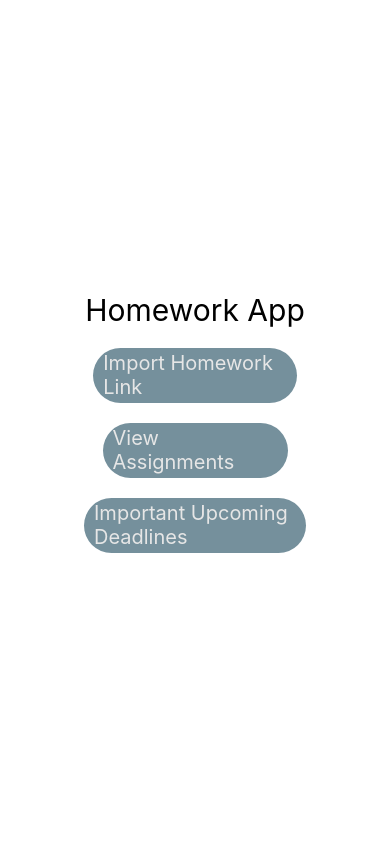
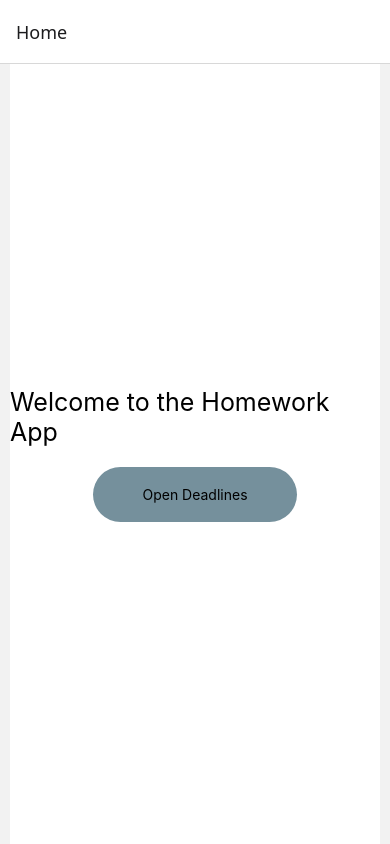
Before and after one commit to itsethe/Homework_app, a React Native app in the folder homework_app/: screen /Home in a window 390 px wide. Built offline with nearby package versions, Linux system fonts and the light colour scheme.

Commit message:
made gui navigation

```diff
--- a/homework_app/App.js
+++ b/homework_app/App.js
@@ -1,95 +1,25 @@
-import { StatusBar } from 'expo-status-bar';
-import React from 'react';
-import { Button, StyleSheet, Text, View, Touchable, TouchableOpacity } from 'react-native';
+import React from "react";
+import { NavigationContainer } from "@react-navigation/native";
+import { createStackNavigator } from "@react-navigation/stack";
 
+import Home from "./src/Home"
+import URL_page from "./src/URL_page"
+import Homework from "./src/Homework"
+import Deadlines from "./src/Deadlines"
 
-export default function App() {
-  return (
-    <View style={styles.container}>
-      <Text style={{fontSize:30}}>Homework App</Text>
-{/*
-      <Button title="Import Homework Link" ></Button>
-      <Button title="View Assignments" ></Button>
-      <Button title="Import Upcoming Deadlines" ></Button> */}
+const Stack = createStackNavigator();
 
-      {/*Custom buttons*/}
-      <TouchableOpacity style={styles.buttonCont_hw}>
-        <Text style={styles.hw_button}>Import Homework Link</Text>
-      </TouchableOpacity>
-
-       <TouchableOpacity style={styles.buttonCont_assign}>
-        <Text style={styles.assign_button}>View Assignments</Text>
-      </TouchableOpacity>
-
-      <TouchableOpacity style={styles.buttonCont_deadlines}>
-        <Text style={styles.deadlines_button}>Important Upcoming Deadlines</Text>
-      </TouchableOpacity>
-
-
-
-      <StatusBar style="auto" />
-    </View>
-  );
+export default class App extends React.Component{
+  render(){
+    return(
+      <NavigationContainer>
+        <Stack.Navigator>
+          <Stack.Screen name="Home" component={Home} />
+          <Stack.Screen name="URL_page" component={URL_page} />
+          <Stack.Screen name="Homework" component={Homework} />
+          <Stack.Screen name="Deadlines" component={Deadlines} />
+        </Stack.Navigator>
+      </NavigationContainer>
+    )
+  }
 }
-
-const styles = StyleSheet.create({
-  container: {
-    flex: 1,
-    backgroundColor: '#fff',
-    alignItems: 'center',
-    justifyContent: 'center',
-
-    marginHorizontal: 10,
-  },
-
-  buttonCont_hw: {
-    backgroundColor: '#75909C',
-    padding: 10,
-    borderRadius: 33.33,
-    marginTop: 20,
-    height: 55,
-    width: "55%",
-    justifyContent: "center",
-    alignItems: "center",
-  },
-
-  buttonCont_assign: {
-    backgroundColor: '#75909C',
-    padding: 10,
-    borderRadius: 33.33,
-    marginTop: 20,
-    height: 55,
-    width: "50%",
-    justifyContent: "center",
-    alignItems: "center",
-  },
-
-  buttonCont_deadlines: {
-    backgroundColor: '#75909C',
-    padding: 10,
-    borderRadius: 33.33,
-    marginTop: 20,
-    height: 55,
-    width: "60%",
-    justifyContent: "center",
-    alignItems: "center",
-  },
-
-  hw_button: {
-    color: "#E6E6E6",
-    fontSize: 20,
-    fontStyle: "Times New Roman"
-  },
-
-  assign_button: {
-    color: "#E6E6E6",
-    fontSize: 20,
-    fontStyle: "Times New Roman"
-  },
-
-   deadlines_button: {
-    color: "#E6E6E6",
-    fontSize: 20,
-    fontStyle: "Times New Roman"
-  }
-});
--- a/homework_app/package.json
+++ b/homework_app/package.json
@@ -10,11 +10,15 @@
     "web": "expo start --web"
   },
   "dependencies": {
+    "@react-navigation/native": "^7.1.28",
+    "@react-navigation/stack": "^7.6.16",
     "expo": "~54.0.31",
     "expo-status-bar": "~3.0.9",
     "react": "19.1.0",
     "react-dom": "19.1.0",
     "react-native": "0.81.5",
+    "react-native-safe-area-context": "~5.6.0",
+    "react-native-screens": "~4.16.0",
     "react-native-web": "^0.21.0"
   },
   "private": true
--- /dev/null
+++ b/homework_app/src/Deadlines.js
@@ -0,0 +1,12 @@
+import React from 'react'
+import {View, Text} from 'react-native'
+
+export default class Deadlines extends React.Component{
+    render(){
+        return(
+            <View>
+                <Text>Deadlines</Text>
+            </View>
+        )
+    }
+}
--- /dev/null
+++ b/homework_app/src/Home.js
@@ -0,0 +1,41 @@
+import React from 'react'
+import {View, Text, TouchableOpacity, StyleSheet} from 'react-native'
+
+export default class Home extends React.Component{
+    render(){
+        return(
+            <View style={styles.container}>
+                <Text style={{fontSize: 25}}>Welcome to the Homework App</Text>
+
+                <TouchableOpacity style={styles.buttonCont_hw} onPress={()=>{
+                    this.props.navigation.navigate('Deadlines')
+                }}>
+                    <Text>Open Deadlines</Text>
+                </TouchableOpacity>
+            </View>
+        )
+    }
+}
+
+const styles = StyleSheet.create({
+  container: {
+    flex: 1,
+    backgroundColor: '#fff',
+    alignItems: 'center',
+    justifyContent: 'center',
+
+    marginHorizontal: 10,
+  },
+
+    buttonCont_hw: {
+    backgroundColor: '#75909C',
+    padding: 10,
+    borderRadius: 33.33,
+    marginTop: 20,
+    height: 55,
+    width: "55%",
+    justifyContent: "center",
+    alignItems: "center",
+  },
+
+})
--- /dev/null
+++ b/homework_app/src/Homework.js
@@ -0,0 +1,12 @@
+import React from 'react'
+import {View, Text} from 'react-native'
+
+export default class Homework extends React.Component{
+    render(){
+        return(
+            <View>
+                <Text>Homework</Text>
+            </View>
+        )
+    }
+}
--- /dev/null
+++ b/homework_app/src/URL_page.js
@@ -0,0 +1,12 @@
+import React from 'react'
+import {View, Text} from 'react-native'
+
+export default class URL_page extends React.Component{
+    render(){
+        return(
+            <View>
+                <Text>URL_page</Text>
+            </View>
+        )
+    }
+}
```
Also changed, not shown: homework_app/app_old_text.txt (added), 1 other file (tests, documents, lock files or other folders).
